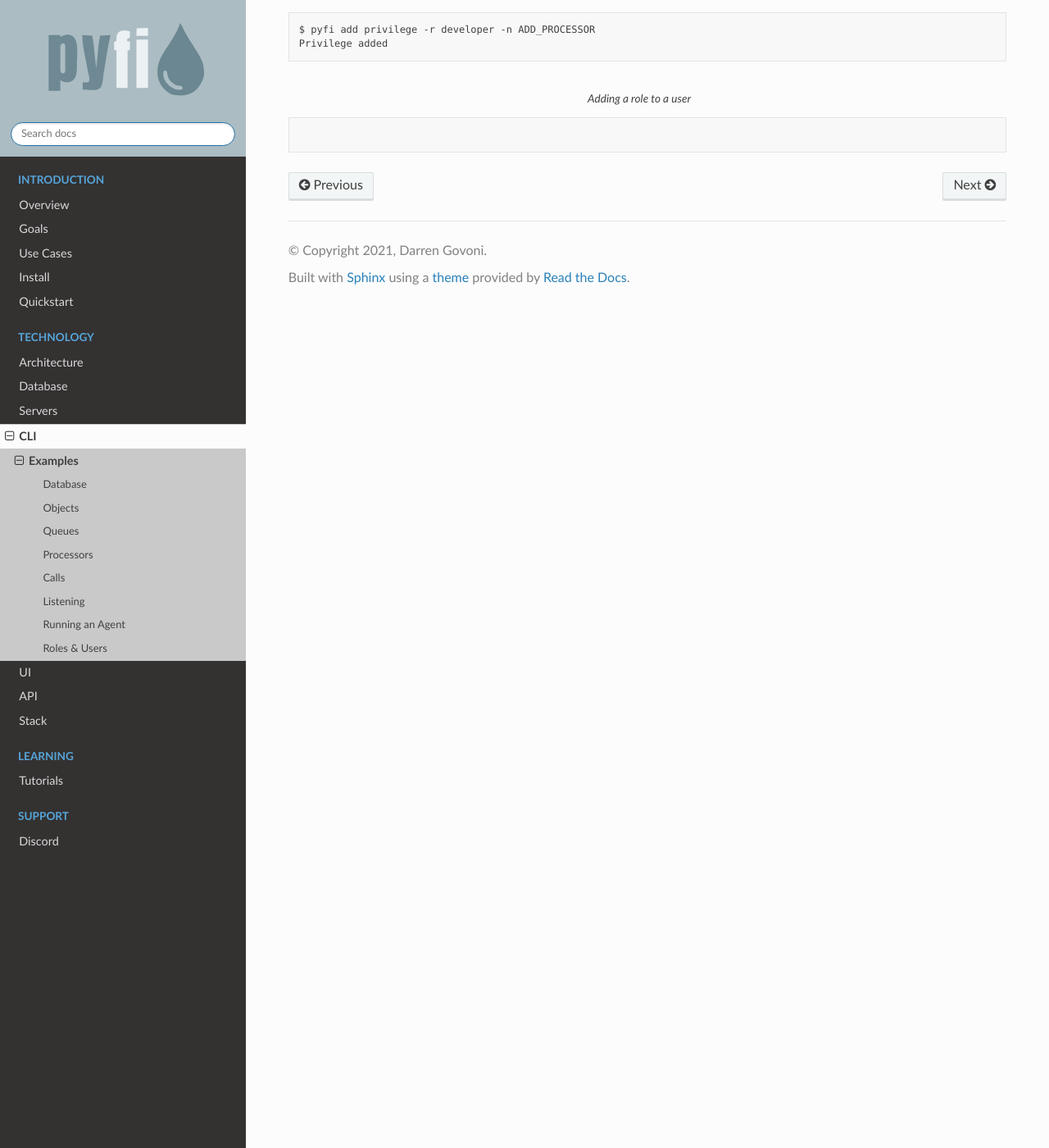
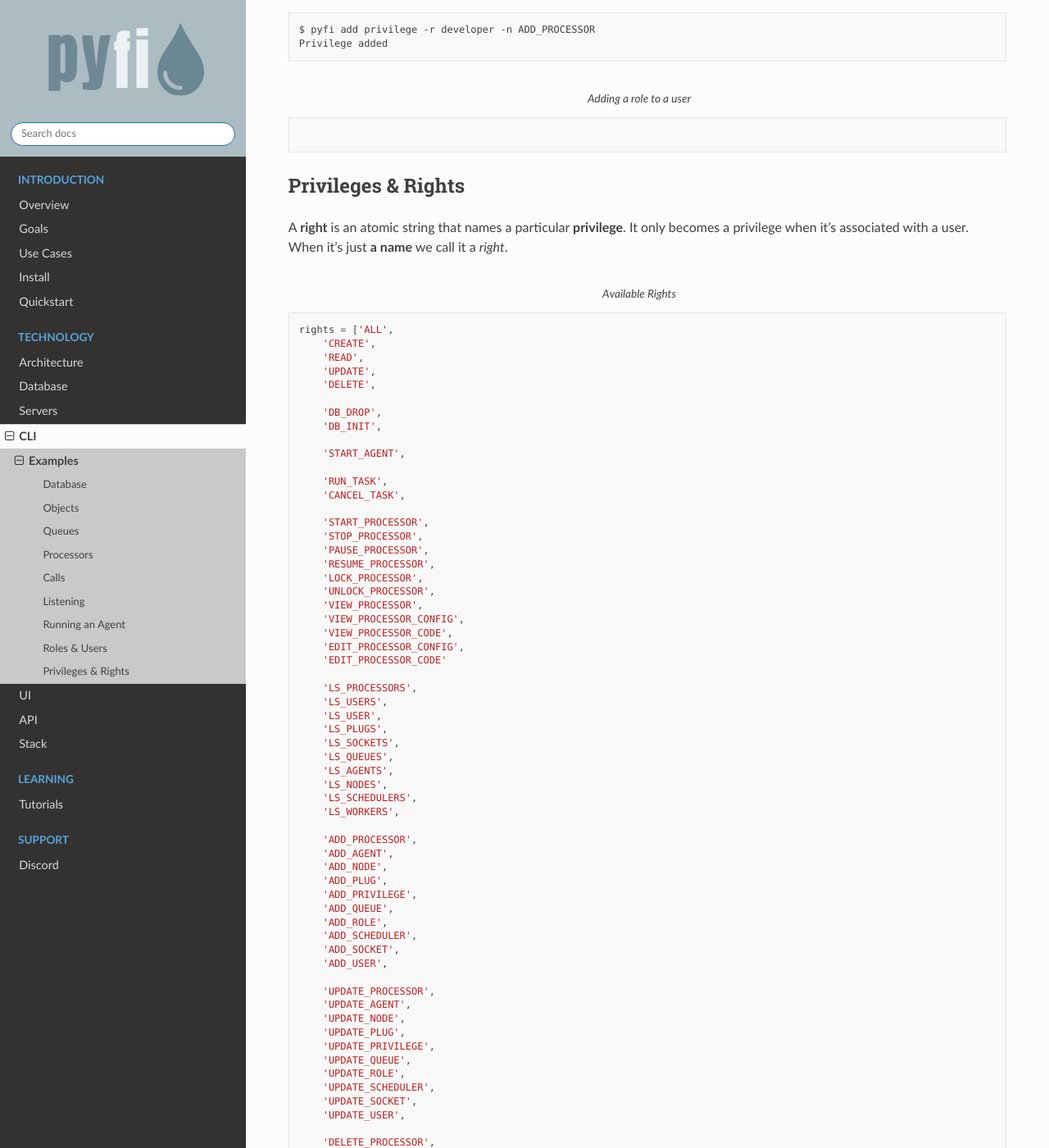
Before and after one commit to radiantone/pyfi, a Sphinx documentation site: the page built from docs/CLI/examples/index.rst, in a window 1280 px wide and 1400 px high, scrolled down 6778 px. Shown: the whole window at 82% size. Built offline with Sphinx 7.4.7 and the Read the Docs theme 2.0.0, drawn with Linux system fonts in a browser that asks for light colours; some of the changed text lies outside the part shown.

Commit message:
Updated docs

```diff
--- a/docs/CLI/examples/index.rst
+++ b/docs/CLI/examples/index.rst
@@ -367,3 +367,95 @@ Roles & Users
 
 .. code-block:: bash
       :caption: Adding a role to a user
+
+
+Privileges & Rights
+---------------------------
+
+A **right** is an atomic string that names a particular **privilege**. It only becomes a privilege when it's associated with a user.
+When it's just **a name** we call it a *right*.
+
+.. code-block:: python
+      :caption: Available Rights
+
+      rights = ['ALL',
+          'CREATE',
+          'READ',
+          'UPDATE',
+          'DELETE',
+
+          'DB_DROP',
+          'DB_INIT',
+
+          'START_AGENT',
+
+          'RUN_TASK',
+          'CANCEL_TASK',
+
+          'START_PROCESSOR',
+          'STOP_PROCESSOR',
+          'PAUSE_PROCESSOR',
+          'RESUME_PROCESSOR',
+          'LOCK_PROCESSOR',
+          'UNLOCK_PROCESSOR',
+          'VIEW_PROCESSOR',
+          'VIEW_PROCESSOR_CONFIG',
+          'VIEW_PROCESSOR_CODE',
+          'EDIT_PROCESSOR_CONFIG',
+          'EDIT_PROCESSOR_CODE'
+
+          'LS_PROCESSORS',
+          'LS_USERS',
+          'LS_USER',
+          'LS_PLUGS',
+          'LS_SOCKETS',
+          'LS_QUEUES',
+          'LS_AGENTS',
+          'LS_NODES',
+          'LS_SCHEDULERS',
+          'LS_WORKERS',
+
+          'ADD_PROCESSOR',
+          'ADD_AGENT',
+          'ADD_NODE',
+          'ADD_PLUG',
+          'ADD_PRIVILEGE',
+          'ADD_QUEUE',
+          'ADD_ROLE',
+          'ADD_SCHEDULER',
+          'ADD_SOCKET',
+          'ADD_USER',
+
+          'UPDATE_PROCESSOR',
+          'UPDATE_AGENT',
+          'UPDATE_NODE',
+          'UPDATE_PLUG',
+          'UPDATE_PRIVILEGE',
+          'UPDATE_QUEUE',
+          'UPDATE_ROLE',
+          'UPDATE_SCHEDULER',
+          'UPDATE_SOCKET',
+          'UPDATE_USER',
+
+          'DELETE_PROCESSOR',
+          'DELETE_AGENT',
+          'DELETE_NODE',
+          'DELETE_PLUG',
+          'DELETE_PRIVILEGE',
+          'DELETE_QUEUE',
+          'DELETE_ROLE',
+          'DELETE_SCHEDULER',
+          'DELETE_SOCKET',
+          'DELETE_USER',
+
+          'READ_PROCESSOR',
+          'READ_AGENT',
+          'READ_NODE',
+          'READ_PLUG',
+          'READ_PRIVILEGE',
+          'READ_QUEUE',
+          'READ_ROLE',
+          'READ_SCHEDULER',
+          'READ_SOCKET',
+          'READ_USER'
+          ]
```
Also changed, not shown: 11 other files.
